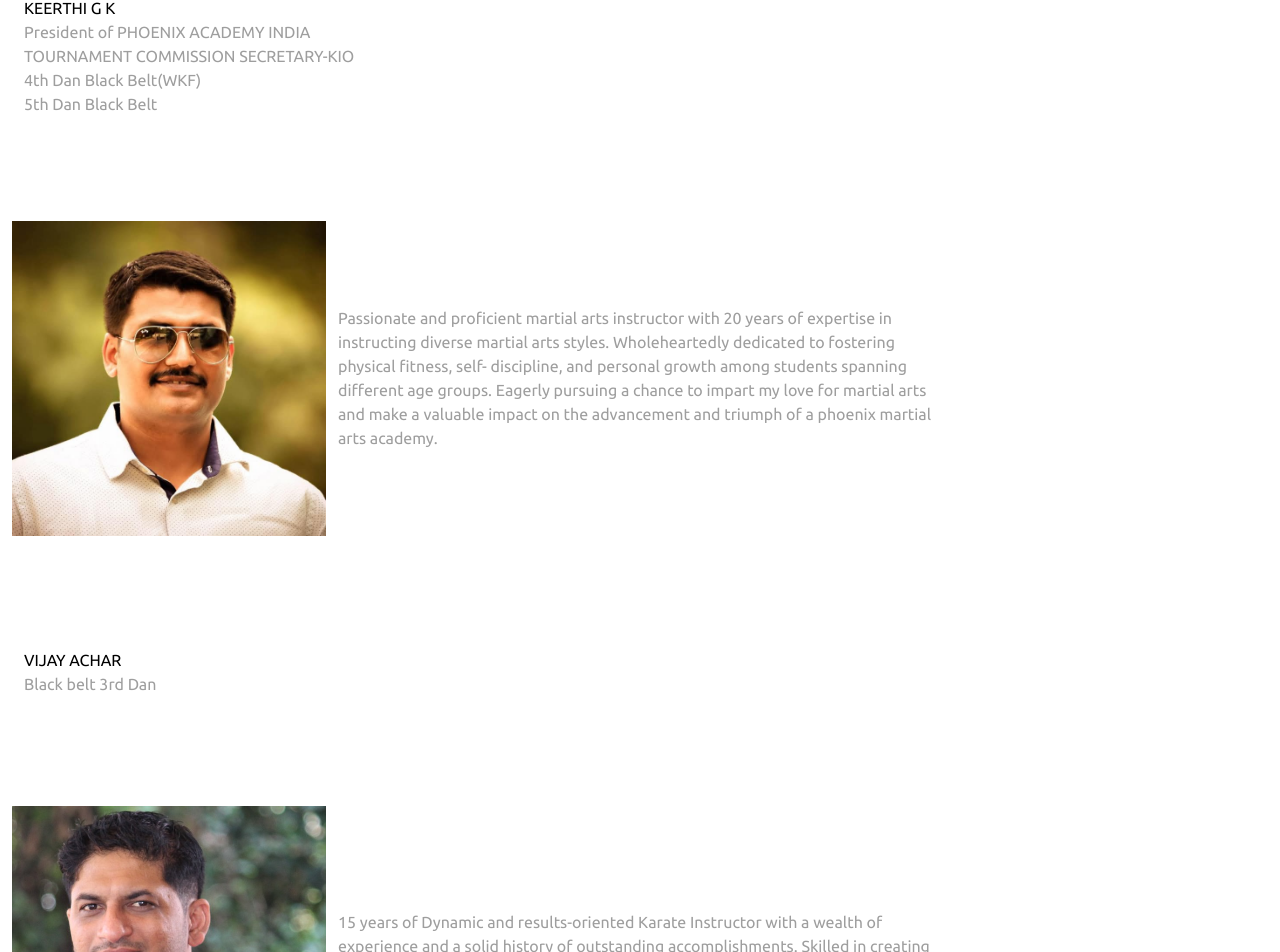
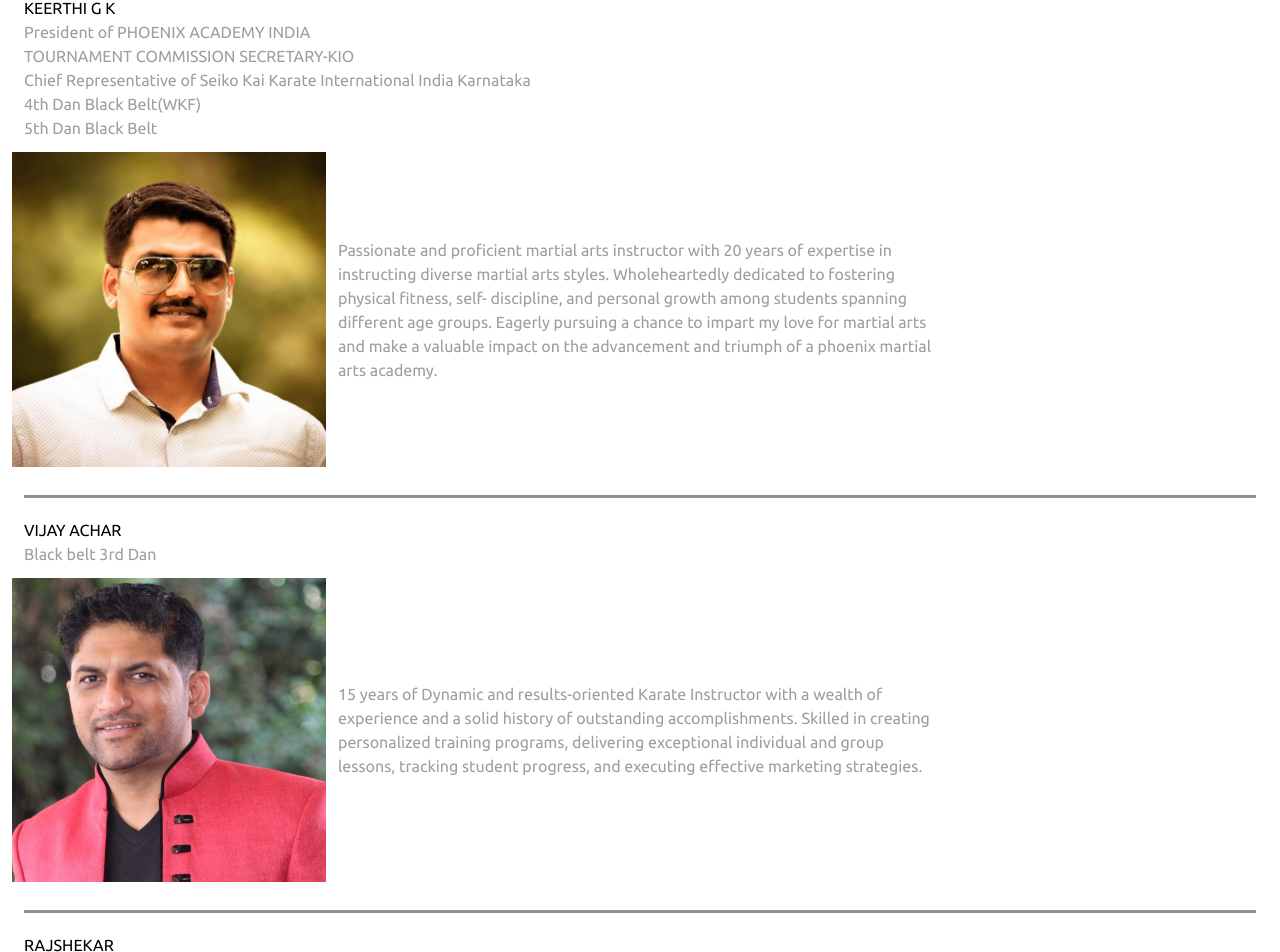
Before and after one commit to Shubhankamin/Pheonix, a Nuxt app: page /about-us in a window 1280 px wide. Shown: the part 895-1847 px from the top of the page. Built offline with nearby package versions, Linux system fonts and the light colour scheme.

Commit message:
new fixes

```diff
--- a/components/Footer.vue
+++ b/components/Footer.vue
@@ -132,7 +132,7 @@
       </v-row>
       <v-row class="justify-center py-0 my-0">
         <v-col cols="6">
-          <p class="text-center text-white ubuntu-regular-h3">
+          <p class="text-center text-white ubuntu-regular-h3 ">
             © 2024 Lift Media | All Rights Reserved
           </p>
         </v-col>
--- a/components/OurPrograms.vue
+++ b/components/OurPrograms.vue
@@ -23,6 +23,7 @@
           767: { slidesPerView: 2 },
           320: { slidesPerView: 1 },
         }"
+        loop="true"
         :space-between="10"
         :autoplay="{ delay: 3000, disableOnInteraction: false }"
         class="mySwiper mb-5"
@@ -32,13 +33,12 @@
             class="bg-image"
             height="400"
             width="100%"
-            style="position: relative; object-position: top;"
+            style="position: relative; object-position: top"
             cover
-
             :src="item.src"
           >
             <v-card
-              style="position: absolute; bottom: 5%; right: 5% ; left: 5%;"
+              style="position: absolute; bottom: 5%; right: 5%; left: 5%"
               min-width="300"
               class="px-4 py-2 image-card"
               elevation="0"
@@ -129,7 +129,6 @@ const sliderImages = [
 .image-card {
   background-color: #333344;
   color: white;
-
 }
 
 .recent {
--- a/pages/about-us.vue
+++ b/pages/about-us.vue
@@ -65,8 +65,13 @@
                       <p class="ubuntu-regular-h3 text-grey">
                         President of PHOENIX ACADEMY INDIA
                       </p>
+
                       <p class="ubuntu-regular-h3 text-grey">
                         TOURNAMENT COMMISSION SECRETARY-KIO
+                      </p>
+                      <p class="ubuntu-regular-h3 text-grey">
+                        Chief Representative of Seiko Kai Karate International
+                        India Karnataka
                       </p>
 
                       <p class="ubuntu-regular-h3 text-grey">
@@ -76,8 +81,7 @@
                   </v-row>
                   <v-row>
                     <v-col class="mx-0 px-0 py-0" cols="12" md="3">
-                      <v-img src="/images/masters/master-3.jpeg" height="500">
-                      </v-img>
+                      <v-img src="/images/masters/master-3.jpeg" cover> </v-img>
                     </v-col>
                     <v-col cols="12" md="6" class="d-flex align-center">
                       <div>
@@ -96,7 +100,10 @@
                     </v-col>
                   </v-row>
                 </div>
-
+                <v-divider
+                  :thickness="3"
+                  class="border-opacity-50 mt-5 mt-md-10"
+                ></v-divider>
                 <div>
                   <v-row>
                     <v-col>
@@ -110,8 +117,7 @@
                   </v-row>
                   <v-row>
                     <v-col class="mx-0 px-0 py-0" cols="12" md="3">
-                      <v-img src="/images/masters/mast-2.jpg" height="500">
-                      </v-img>
+                      <v-img src="/images/masters/mast-2.jpg" cover> </v-img>
                     </v-col>
                     <v-col cols="12" md="6" class="d-flex align-center">
                       <div>
@@ -128,6 +134,10 @@
                     </v-col>
                   </v-row>
                 </div>
+                <v-divider
+                  :thickness="3"
+                  class="border-opacity-50 mt-5 mt-md-10"
+                ></v-divider>
                 <div>
                   <v-row>
                     <v-col>
@@ -139,8 +149,7 @@
                   </v-row>
                   <v-row>
                     <v-col class="mx-0 px-0 py-0" cols="12" md="3">
-                      <v-img src="/images/masters/mast-1.JPG" height="500">
-                      </v-img>
+                      <v-img src="/images/masters/mast-1.JPG" cover> </v-img>
                     </v-col>
                     <v-col cols="12" md="6" class="d-flex align-center">
                       <div>
--- a/pages/contact-us.vue
+++ b/pages/contact-us.vue
@@ -43,7 +43,7 @@
                     <div class="filled"></div>
                     <v-icon>mdi-facebook</v-icon>
                   </a>
-                  <div class="tooltip">GitHub</div>
+                  <div class="tooltip">Facebook</div>
                 </li>
                 <li class="icon-content">
                   <a
```
